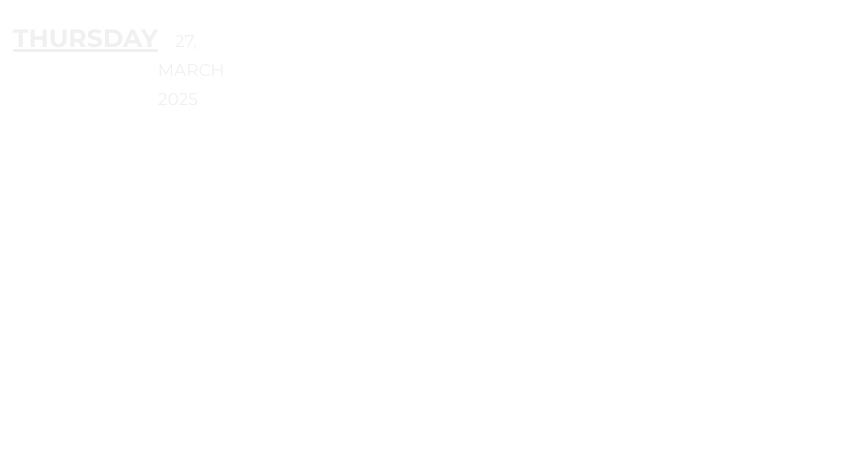
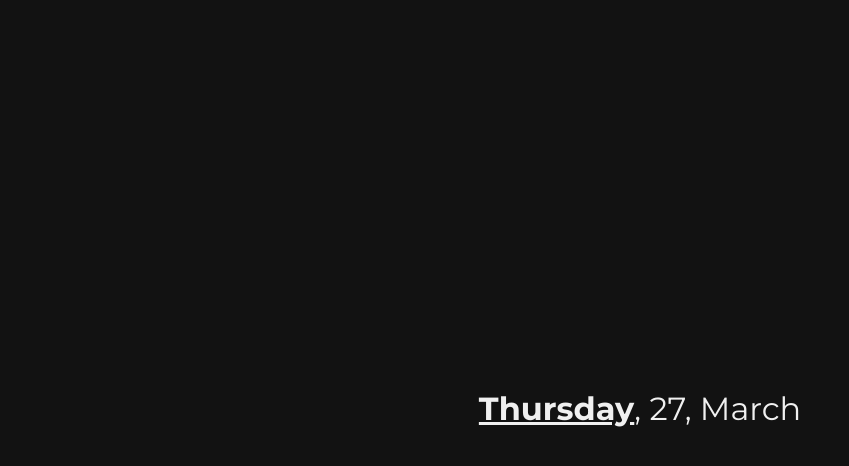
Before and after one commit to Hoshiyoshi123/Hoshiyoshi123, a plain HTML site: page index.html in a window 1280 px wide. Shown: the whole page, without its empty margins (0-849 px from the left). Drawn offline with Linux system fonts and the light colour scheme.

Commit message:
Update index.html

```diff
--- a/index.html
+++ b/index.html
@@ -8,37 +8,33 @@
 
     <style>
         body {
-            font-variant-caps: all-small-caps;
             font-family: 'Montserrat', sans-serif;
-            width: 16rem;
+            background-color: #121212;
             color: #f0f0f0;
+            text-transform: capitalize;
+            display: flex;
+            justify-content: center;
+            align-items: center;
+            height: 100vh;
         }
 
         .widget {
-            padding: 5px 5px;
-            display: flex;
-            justify-content: center;
-            align-items: baseline;
-            max-width: 100%;
+            font-size: 2rem;
+            font-weight: 400;
         }
 
         .week {
-            font-size: 2.2rem;
+            font-weight: 700;
             text-decoration: underline;
-            font-weight: 700;
-        }
-
-        .date {
-            font-size: 1.5rem;
-            color: #f0f0f0;
         }
 
     </style>
 </head>
 <body>
+
 <div class="widget">
-    <div class="week" id="week"></div>
-    <div class="date" id="date"></div>
+    <span class="week" id="week"></span>,
+    <span id="date"></span>
 </div>
 
 <script>
@@ -51,11 +47,9 @@
         var weekName = WEEK[today.getDay()];
         var monthName = MONTH[today.getMonth()];
         var date = today.getDate();
-        var year = today.getFullYear();
-        var weekDisplay = document.getElementById('week');
-        var dateDisplay = document.getElementById('date');
-        weekDisplay.innerHTML = weekName;
-        dateDisplay.innerHTML = "&emsp;" + date + ", " + monthName + " " + year;
+
+        document.getElementById('week').textContent = weekName;
+        document.getElementById('date').textContent = date + ", " + monthName;
     }
 
     widgetDisplay();
@@ -63,3 +57,7 @@
 
 </body>
 </html>
+
+
+</body>
+</html>
```
